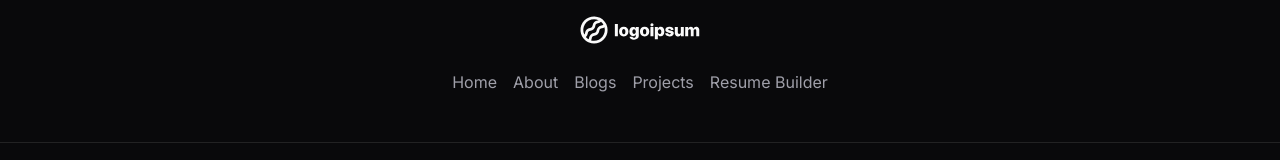
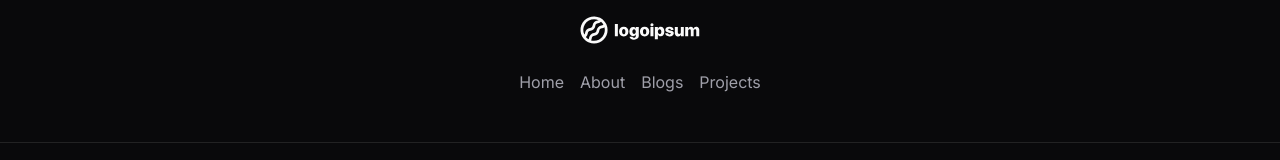
Before and after one commit to hazzaz-am/portfolio-client, a Next.js app: page / in a window 1280 px wide. Shown: the part 6227-6387 px from the top of the page. Built offline with nearby package versions, Linux system fonts and the light colour scheme.

Commit message:
feat(layout): update links in navbar and footer

```diff
--- a/components/layout/footer/footer.tsx
+++ b/components/layout/footer/footer.tsx
@@ -18,10 +18,6 @@ const footerLinks = [
 	{
 		title: "Projects",
 		href: "/projects",
-	},
-	{
-		title: "Resume Builder",
-		href: "/resume-builder",
 	},
 ];
 
--- a/components/layout/navbar/Navbar.tsx
+++ b/components/layout/navbar/Navbar.tsx
@@ -27,11 +27,11 @@ const navItems = [
 	},
 	{
 		name: "Blogs",
-		link: "#blogs",
+		link: "/blogs",
 	},
 	{
 		name: "Projects",
-		link: "#projects",
+		link: "/projects",
 	}
 ];
 
```
